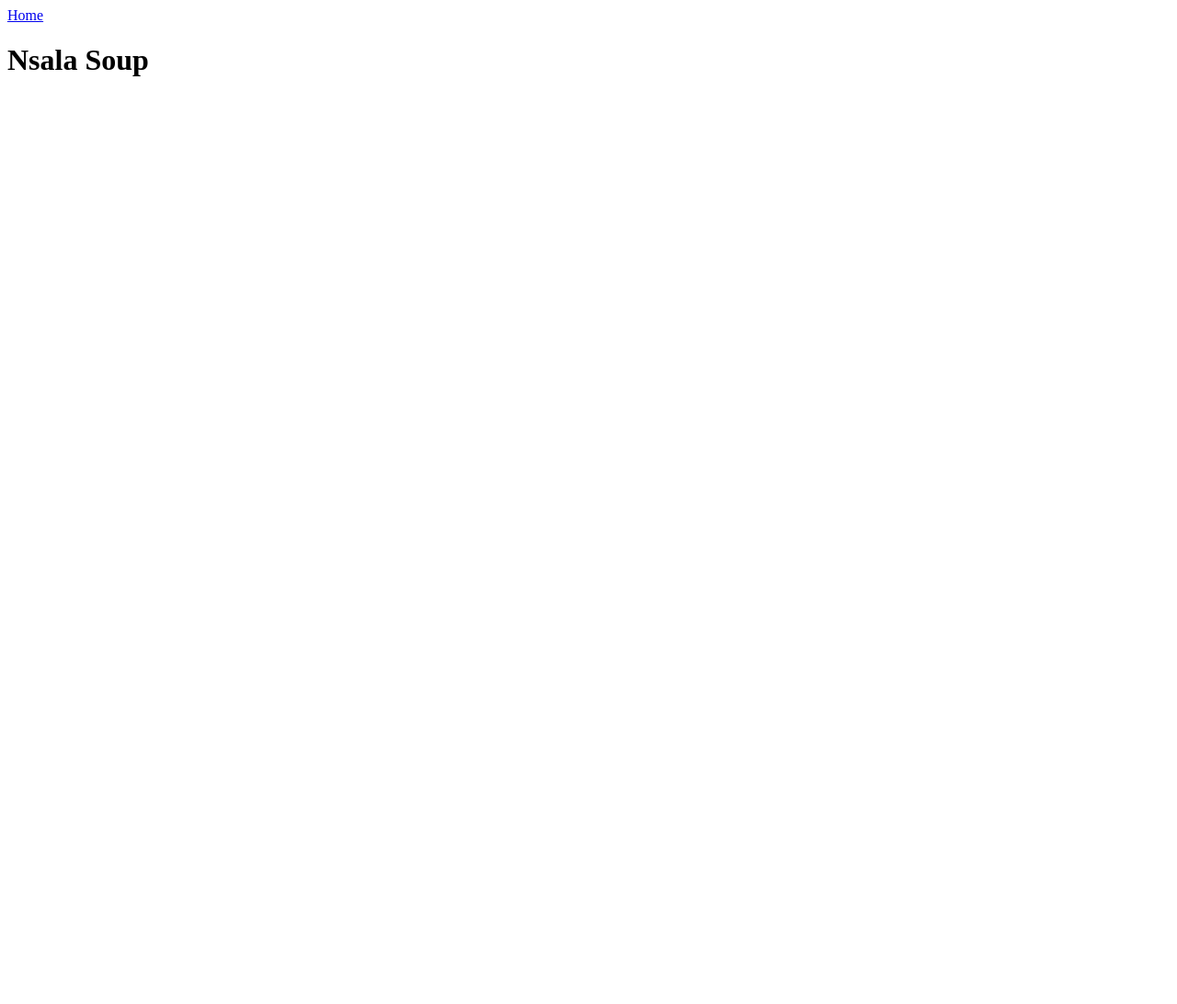
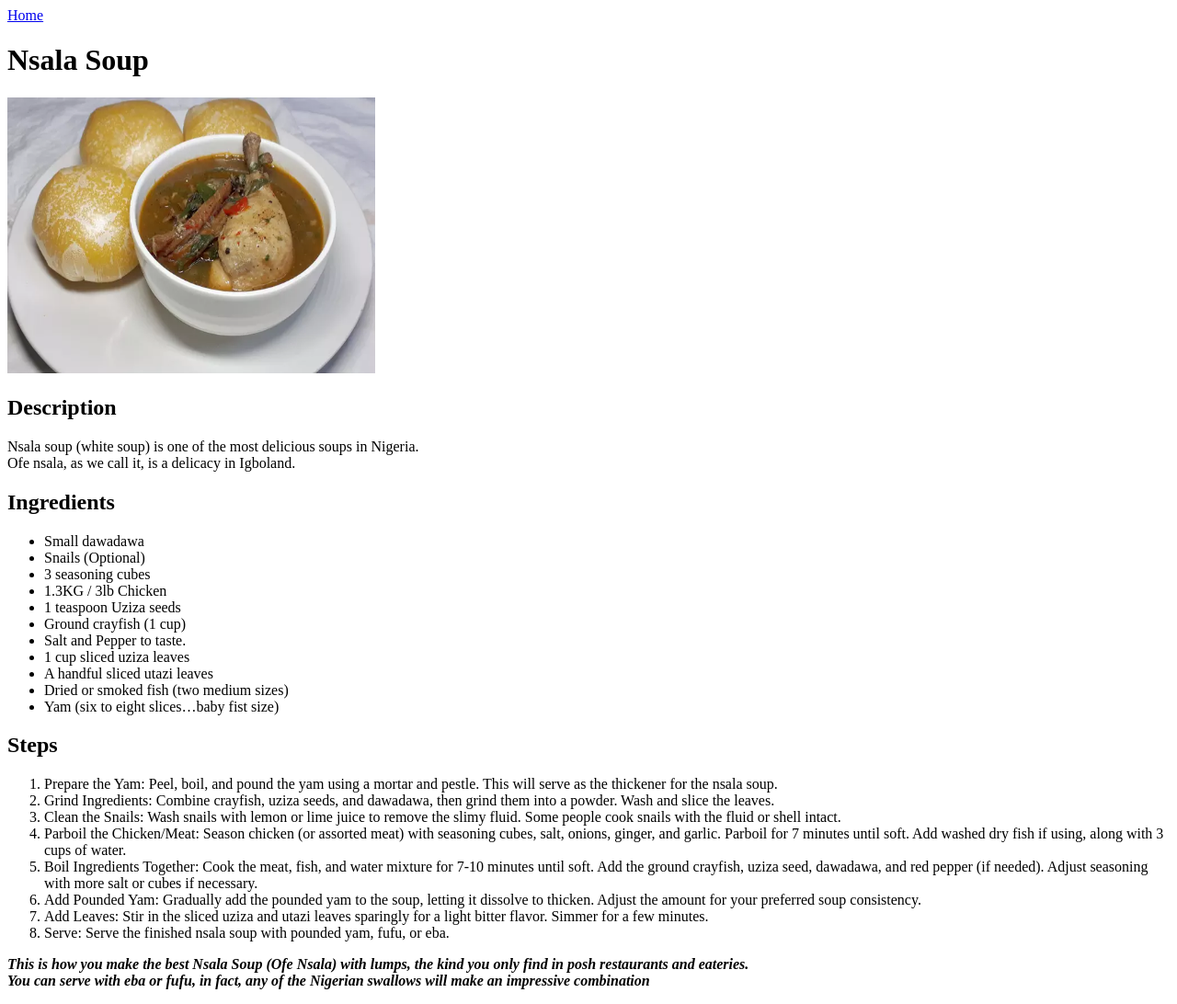
Before and after one commit to KikA-DyDx/odin-recipes, a plain HTML site: page recipes/nsala.html in a window 1280 px wide. Shown: the whole page at 92% size. Before the commit the page ends 800 px from the top, so only its background shows below. Drawn offline with Linux system fonts and the light colour scheme.

Commit message:
All pages created and contents added.

```diff
--- a/recipes/nsala.html
+++ b/recipes/nsala.html
@@ -7,9 +7,46 @@
 </head>
 <body>
 
-    <a href="index.html">Home</a>
+    <a href="../index.html">Home</a>
 
     <h1> Nsala Soup</h1>
 
+    <img src="../img/nsala.webp" alt="Plate of Egusi" height="300" width="400">
+    <h2>Description</h2>
+    <p>Nsala soup (white soup) is one of the most delicious soups in Nigeria.<br>
+
+        Ofe nsala, as we call it, is a delicacy in Igboland.</p>
+
+    <h2>Ingredients</h2>
+    <ul>
+        <li>Small dawadawa</li>
+        <li>Snails (Optional)</li>
+        <li>3 seasoning cubes</li>
+        <li>1.3KG / 3lb Chicken</li>
+        <li>1 teaspoon Uziza seeds</li>
+        <li>Ground crayfish (1 cup)</li>
+        <li>Salt and Pepper to taste.</li>
+        <li>1 cup sliced uziza leaves</li>
+        <li>A handful sliced utazi leaves</li>
+        <li>Dried or smoked fish (two medium sizes)</li>
+        <li>Yam (six to eight slices…baby fist size)</li>
+    </ul>
+
+    <h2>Steps</h2>
+    <ol>
+        <li>Prepare the Yam: Peel, boil, and pound the yam using a mortar and pestle. This will serve as the thickener for the nsala soup.</li>
+        <li>Grind Ingredients: Combine crayfish, uziza seeds, and dawadawa, then grind them into a powder. Wash and slice the leaves.</li>
+        <li>Clean the Snails: Wash snails with lemon or lime juice to remove the slimy fluid. Some people cook snails with the fluid or shell intact.</li>
+        <li>Parboil the Chicken/Meat: Season chicken (or assorted meat) with seasoning cubes, salt, onions, ginger, and garlic. Parboil for 7 minutes until soft. Add washed dry fish if using, along with 3 cups of water.</li>
+        <li>Boil Ingredients Together: Cook the meat, fish, and water mixture for 7-10 minutes until soft. Add the ground crayfish, uziza seed, dawadawa, and red pepper (if needed). Adjust seasoning with more salt or cubes if necessary.</li>
+        <li>Add Pounded Yam: Gradually add the pounded yam to the soup, letting it dissolve to thicken. Adjust the amount for your preferred soup consistency.</li>
+        <li>Add Leaves: Stir in the sliced uziza and utazi leaves sparingly for a light bitter flavor. Simmer for a few minutes.</li>
+        <li>Serve: Serve the finished nsala soup with pounded yam, fufu, or eba.</li>
+    </ol>
+
+    <p><strong><em>This is how you make the best Nsala Soup (Ofe Nsala) with lumps, the kind you only find in posh restaurants and eateries. <br>
+
+        You can serve with eba or fufu, in fact, any of the Nigerian swallows will make an impressive combination</em></strong></p>
+
 </body>
 </html>
```
Also changed, not shown: recipes/creamed-eggs.html (+23 -1 lines), recipes/egusi.html (+35 -1 lines), img/creamed-eggs.webp (added), img/egusi.webp (added), img/nsala.webp (added).
